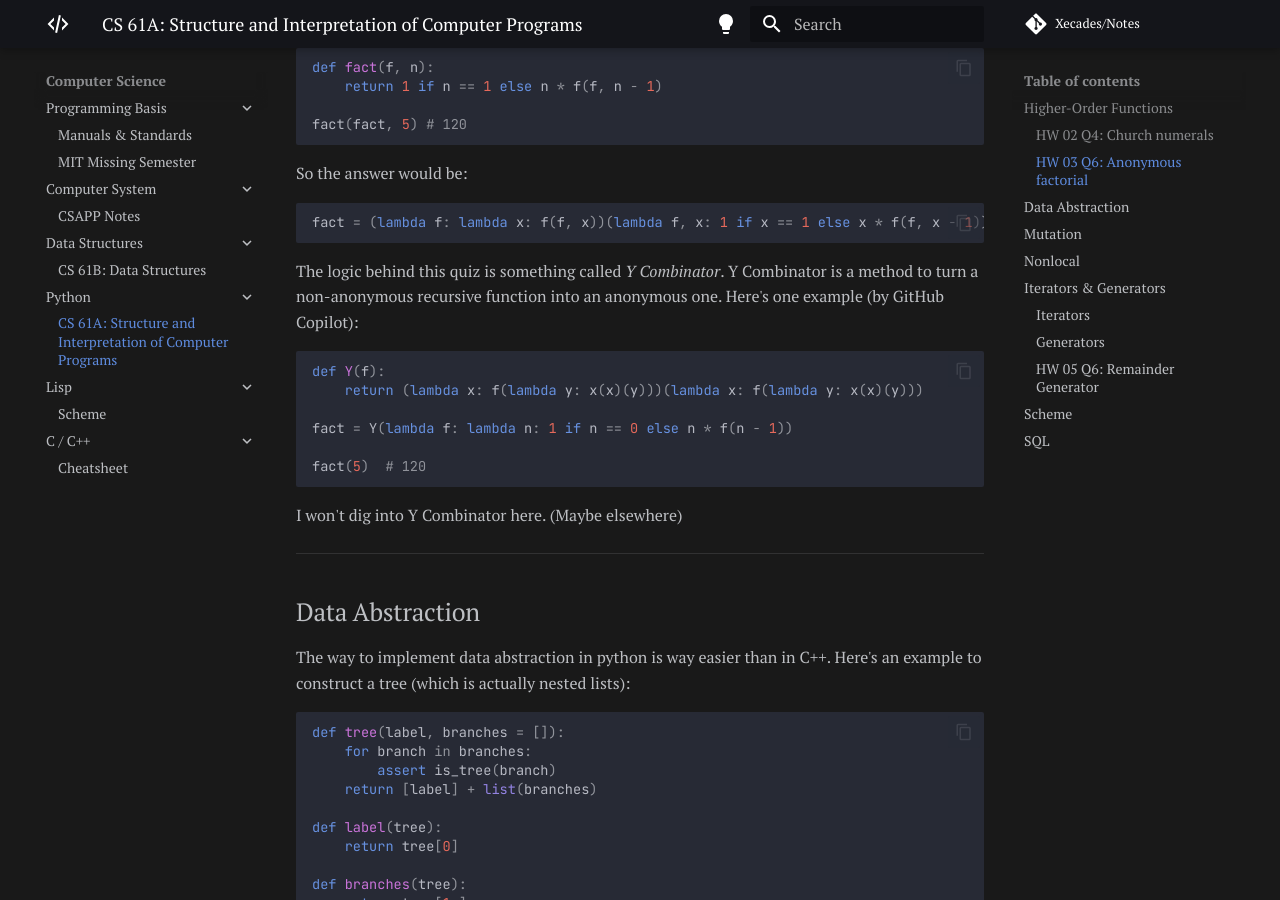
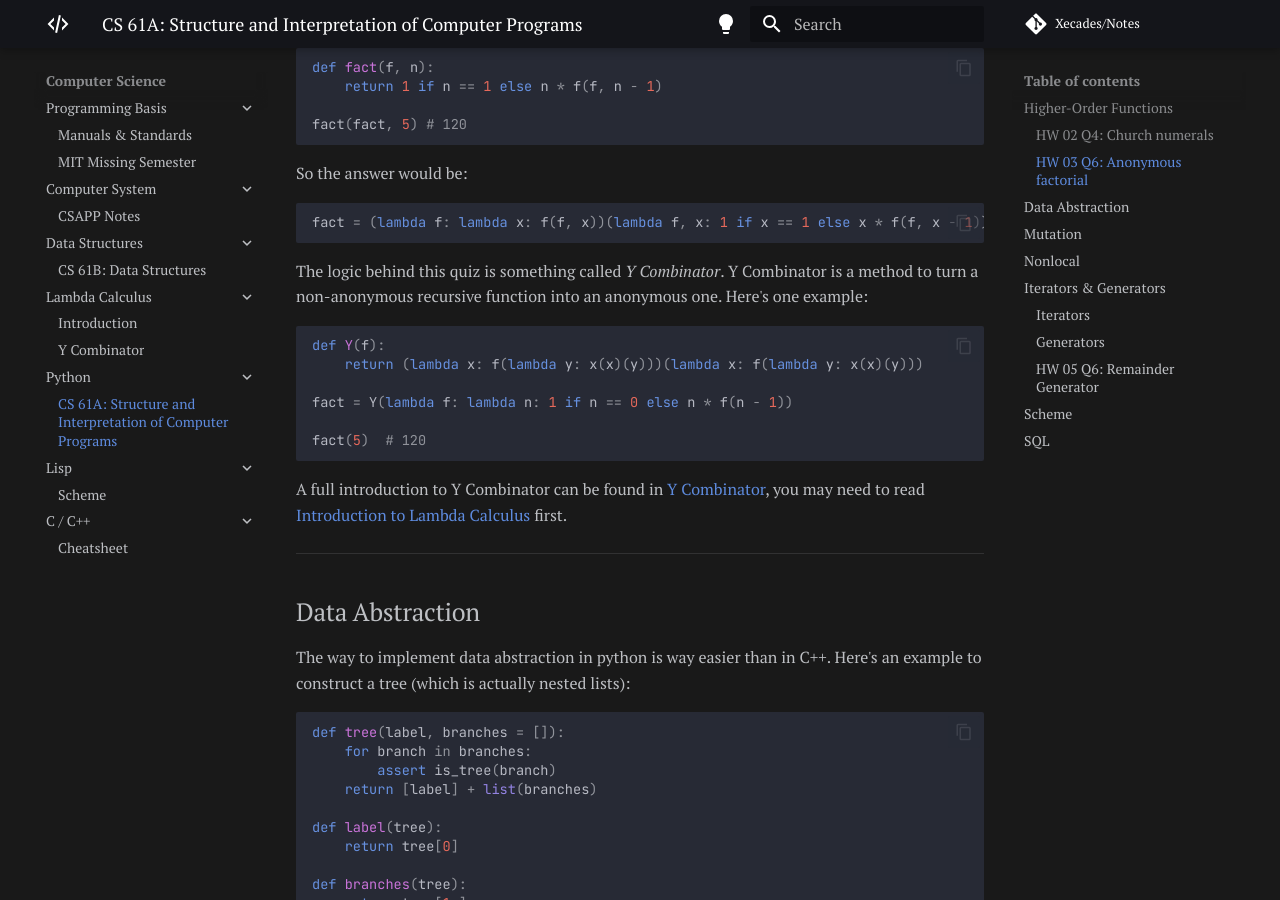
Before and after one commit to Xecades/Notes, an MkDocs documentation site: the page built from docs/cs/py/cs61a.md, in a window 1280 px wide and 900 px high, scrolled down 2673 px. Built offline with MkDocs 1.6.1 and Material for MkDocs 9.7.7, drawn with Linux system fonts in a browser that asks for light colours; comment, search, counter and statistics services are not loaded; some of the changed lines change nothing that is shown.

Commit message:
docs: add lambda calculus notes

````diff
--- /dev/null
+++ b/docs/cs/lc/introduction.md
@@ -0,0 +1,85 @@
+# Introduction
+
+> **Lambda calculus** (also written as **$\lambda$-calculus**) is a formal system in mathematical logic for expressing computation based on function abstraction and application using variable binding and substitution. It is a universal model of computation that can be used to simulate any Turing machine. It was introduced by the mathematician Alonzo Church in the 1930s as part of his research into the foundations of mathematics.
+>
+> <div align=right>——Wikipedia</div>
+
+---
+
+## Terms
+
+### Definition
+
+The basic building blocks of lambda calculus are **terms**. A term is either a **variable**, an **abstraction**, or an **application**.
+
+1. $x$. A **variable** is a symbol that represents a value.
+2. $(\lambda x.M)$. An **abstraction** is a function that takes **ONE** variable $x$ and returns a term $M$. Variables and term are separated by a dot.
+3. $(M\ N)$. An **application** applies a term $M$ to another term $N$.
+
+For example, $(\lambda x.(\mathbf{negative}\ x))$ is an abstraction that takes a variable $x$ and returns the term $(\mathbf{negative}\ x)$, which is an application of the function $\mathbf{negative}$ to the variables $x$.
+
+Note that $(\mathbf{negative}\ x)$ is equivalent to $-x$ in mathematics. Actually, we have to define the function $\mathbf{negative}$ first. We just suppose it exists for now.
+
+If you are familiar with [Scheme](../lisp/scheme.md), you may find that the lambda expression $(\lambda x.(\mathbf{negative}\ x))$ is very similar to the Scheme expression `(lambda (x) (- x))`. In fact, lambda calculus is the theoretical foundation of Scheme. Now you may understand why normal arithmetic operations are prefix notations (`+ 1 2`) instead of infix notations (`1 + 2`) in Scheme — `+` is just a function, it has nothing different from other functions like `cdr` or `list`.
+
+> For the wellness of your eyes, sometimes I will use infix notations and common math as an informal representation of lambda expressions. For example, $(\lambda x.(\mathbf{add}\ x\ y))$ is written as $(\lambda x.(x + y))$. Just don't forget $+$ is a function.
+
+---
+
+### Syntax sugar
+
+Writing a long lambda expression is tedious. We can use the following *syntax sugar* to simplify it.
+
+1. $(\lambda x_1\ x_2\ \cdots\ x_n.M)$ is equivalent to $(\lambda x_1.(\lambda x_2.(\cdots(\lambda x_n.M)\cdots)))$.
+2. $(M\ N_1\ N_2\ \cdots\ N_n)$ is equivalent to $((\cdots((M\ N_1)\ N_2)\cdots)\ N_n)$.
+
+Parentheses can be omitted if they are not necessary. For example, $(\lambda x.(f\ x))$ is equivalent to $\lambda x.f\ x$.
+
+---
+
+### Partial evaluation
+
+Consider the function $\mathbf{add}$ (We haven't defined it yet, but just suppose it exists). It is apparent that $(\mathbf{add}\ 1\ 2)$ gives us $3$, but what about $(\mathbf{add}\ 1)$? Well, it is a function that takes a number $x$ and returns $x+1$. In other words, $(\mathbf{add}\ 1)=(\lambda x.(\mathbf{add}\ 1\ x))$.
+
+By not giving all the arguments to a function, we can get a new function with some arguments already applied. This is called **partial evaluation**.
+
+---
+
+## Reduction
+
+The meaning of lambda expressions is defined by how expressions can be reduced. There are three kinds of reduction: **$\alpha$-conversion**, **$\beta$-reduction**, and **$\eta$-conversion**.
+
+ - **$\alpha$-conversion**: Rename the bound variables in an abstraction. $(\lambda x.f\ x)$ and $(\lambda y.f\ y)$ are equivalent.
+ - **$\beta$-reduction**: Apply a function to an argument. For example, $((\lambda x.x)\ y)$ reduces to $y$.
+ - **$\eta$-conversion**: Remove redundant abstractions. $(\lambda x.f\ x)$ is equivalent to $f$ if $x$ is not used in $f$.
+
+For example:
+
+$$
+\begin{aligned}
+&(\lambda f\ x.((f\ x)\ 1))(\mathbf{add})\\
+=&\lambda x.((\mathbf{add}\ x)\ 1)\\
+=&\lambda x.\mathbf{add}\ x\ 1\\
+=&\lambda x.x + 1
+\end{aligned}
+$$
+
+---
+
+## Conditional expression
+
+I'd like to mention that conditional expressions like `if` are nothing more than functions. We can define our own $\mathbf{if}$ function in lambda calculus:
+
+$$
+\begin{aligned}
+\mathbf{TRUE} &:= \lambda x\ y.x \\
+\mathbf{FALSE} &:= \lambda x\ y.y \\
+\mathbf{if} &:= \lambda p.\lambda x.\lambda y.p\ x\ y
+\end{aligned}
+$$
+
+Then $(\mathbf{if}\ p\ a\ b)$ represents the conditional expression `if p then a else b`.
+
+It is easier than you think, isn't it?
+
+Normally I'd like to use a python-ish syntax to represent lambda expressions. For example, I use $(a\ \mathbf{if}\ p\ \mathbf{else}\ b)$ instead of $(\mathbf{if}\ p\ a\ b)$.
--- /dev/null
+++ b/docs/cs/lc/y-combinator.md
@@ -0,0 +1,122 @@
+# Y Combinator
+
+The **Y Combinator** is a way to implement anonymous recursion in lambda calculus.
+
+## Lead-in
+
+We can easily define a `fact` function that computes the factorial of a number in python:
+
+```py
+fact = lambda n: 1 if n == 0 else n * fact(n - 1)
+```
+
+We used `lambda` in python, but it is, actually, not lambda calculus.
+
+You may think our lambda-calculus-version `fact` is like this:
+
+$$\mathbf{fact} := \lambda n.1\ \mathbf{if}\ n = 0\ \mathbf{else}\ n\times\mathbf{fact}(n - 1)$$
+
+However, this is not a valid lambda expression. The reason is that we cannot refer to $\mathbf{fact}$ in its own definition. Giving a name to a lambda expression is a *syntax sugar* and every time we use it, we should replace the name with the expression. But if we replace $\mathbf{fact}$ with its definition, we get an infinite expression, which doesn't make sense.
+
+We cannot even define a simple recursive function in lambda calculus! That sounds horrible. But luckily, we have solutions.
+
+---
+
+## Another attempt
+
+Well, the problem occurs because we can't refer to the expression itself in a lambda expression (lambda expressions are anonymous). What if we pass the expression as an argument?
+
+$$\mathbf{fact} := \lambda\ \mathbf{self}\ n.1\ \mathbf{if}\ n = 0\ \mathbf{else}\ n\times\mathbf{self}(\mathbf{self}, n - 1)$$
+
+We tried to pass $\mathbf{fact}$ itself as an argument explicitly. This implementation does not rely on the name `fact` anymore, so this is a valid lambda expression.
+
+Hold on, we encountered another trouble! Every time we want to calculate the factorial of a number, we have to pass the expression itself as an argument, like $\mathbf{fact}(\mathbf{fact}, 5)$. This is not what we want.
+
+But with this attempt, we can forge ahead to the final solution.
+
+---
+
+## Dig deeper
+
+Let's examine our last implementation again.
+
+$$\mathbf{fact} := \lambda\ \mathbf{self}\ n.1\ \mathbf{if}\ n = 0\ \mathbf{else}\ n\times\mathbf{self}(\mathbf{self}, n - 1)$$
+
+It looks ugly. I mean, the two $\mathbf{self}$s in $\mathbf{self}(\mathbf{self}, n - 1)$ violates the principle of Don't-Repeat-Yourself. Let's try to get rid of one of them.
+
+$$\mathbf{fact} := \lambda\ \mathbf{self}\ n.1\ \mathbf{if}\ n = 0\ \mathbf{else}\ n\times\mathbf{self}(n - 1)$$
+
+Apparently $\mathbf{fact}(\mathbf{fact}, 5)$ will no longer work. But what if $\mathbf{self}$ is our desired recursive anonymous factorial function?
+
+Let's suppose we already have a well-defined $\mathbf{fact_Real}$ function that is anonymous and recursive. That is, $\mathbf{fact_Real}$ is a valid lambda expression, and it doesn't require an extra $\mathbf{self}$ argument.
+
+What if we pass $\mathbf{fact_Real}$ as $\mathbf{self}$ in that $\mathbf{fact}$ function?
+
+$$\mathbf{fact}(\mathbf{fact_Real}) = \lambda\ n.1\ \mathbf{if}\ n = 0\ \mathbf{else}\ n\times\mathbf{fact_Real}(\mathbf{fact_Real}, n - 1)$$
+
+What's that? It's $\mathbf{fact_Real}$ itself! So we have:
+
+$$\mathbf{fact}(\mathbf{fact_Real}) = \mathbf{fact_Real}$$
+
+Such function $\mathbf{fact_Real}$ is called a **fixed point** of $\mathbf{fact}$.
+
+Well, we still haven't finished yet, but we are close.
+
+---
+
+## Y Combinator
+
+Is there a function $\mathbf{Y}$, that takes a function $f$ and returns the fixed point of $f$?
+
+We achieve this by defining a helper function $\mathbf{helper}$:
+
+$$\mathbf{helper} := \lambda f.\mathbf{fact}(f(f))$$
+
+Let's see what is $\mathbf{helper}(\mathbf{helper})$:
+
+$$\mathbf{helper}(\mathbf{helper}) = \mathbf{fact}(\mathbf{helper}(\mathbf{helper}))$$
+
+It is a fixed point of $\mathbf{fact}$! So we have:
+
+$$
+\begin{aligned}
+\mathbf{fact_Real} &= \mathbf{helper}(\mathbf{helper}) \\
+&= (\lambda f.\mathbf{fact}(f(f)))(\mathbf{helper}) \\
+&= (\lambda f.\mathbf{fact}(f(f)))(\lambda f.\mathbf{fact}(f(f)))
+\end{aligned}
+$$
+
+Well, that's it, $(\lambda f.\mathbf{fact}(f(f)))(\lambda f.\mathbf{fact}(f(f)))$ is our desired anonymous recursive factorial function.
+
+So function $Y$ would be:
+
+$$
+\begin{aligned}
+\mathbf{Y} :=& \lambda f.\mathbf{helper}_f(\mathbf{helper}_f) \\
+=& \lambda f.(\lambda g.f(g(g)))(\lambda g.f(g(g))) \\
+=& \lambda f.(\lambda x.f(x\ x))(\lambda x.f(x\ x))
+\end{aligned}
+$$
+
+$\mathbf{Y} = \lambda f.(\lambda x.f(x\ x))(\lambda x.f(x\ x))$ is our universal definition.
+
+---
+
+## Implementation
+
+We can implement the Y Combinator in python:
+
+```py
+Y = lambda f: (lambda x: f(lambda y: x(x)(y)))(lambda x: f(lambda y: x(x)(y)))
+```
+
+Note that `lambda y: x(x)(y)` cannot be replaced with `x(x)`, because python is an eager language. If we use `x(x)`, `x` will be evaluated immediately, which will cause an infinite recursion.
+
+Then we can define the factorial function:
+
+```py
+fact = Y(lambda f: lambda n: 1 if n == 0 else n * f(n - 1))
+print(fact(5))  # 120
+```
+
+That sounds good!
--- a/docs/cs/py/cs61a.md
+++ b/docs/cs/py/cs61a.md
@@ -111,7 +111,7 @@
 fact = (lambda f: lambda x: f(f, x))(lambda f, x: 1 if x == 1 else x * f(f, x - 1))
 ```
 
-The logic behind this quiz is something called *Y Combinator*. Y Combinator is a method to turn a non-anonymous recursive function into an anonymous one. Here's one example (by GitHub Copilot):
+The logic behind this quiz is something called *Y Combinator*. Y Combinator is a method to turn a non-anonymous recursive function into an anonymous one. Here's one example:
 
 ```py
 def Y(f):
@@ -122,7 +122,7 @@
 fact(5)  # 120
 ```
 
-I won't dig into Y Combinator here. (Maybe elsewhere)
+A full introduction to Y Combinator can be found in [Y Combinator](../lc/y-combinator.md), you may need to read [Introduction to Lambda Calculus](../lc/introduction.md) first.
 
 ---
 
--- a/mkdocs.yml
+++ b/mkdocs.yml
@@ -81,6 +81,9 @@
       - CSAPP Notes: cs/sys/csapp.md
     - Data Structures:
       - "CS 61B: Data Structures": cs/ds/cs61b.md
+    - Lambda Calculus:
+      - Introduction: cs/lc/introduction.md
+      - Y Combinator: cs/lc/y-combinator.md
     - Python:
       - "CS 61A: Structure and Interpretation of Computer Programs": cs/py/cs61a.md
     - Lisp:
````
